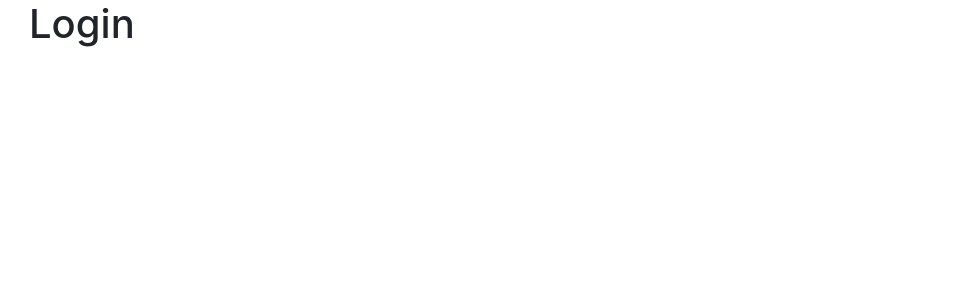
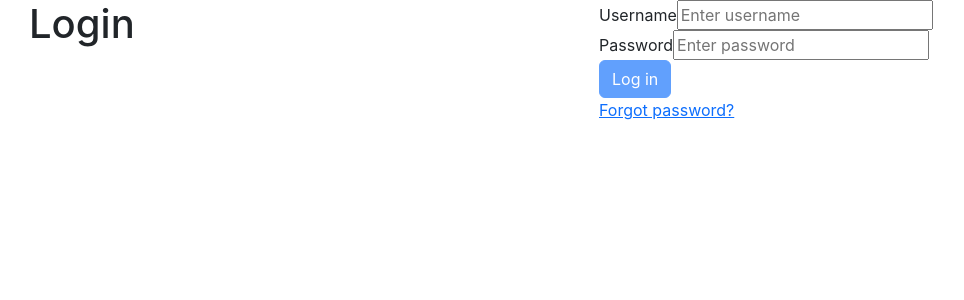
Before and after one commit to mateusz-moneta/only-buy, a React (Create React App) app in the folder front-end/: page / in a window 1280 px wide. Shown: the top 300 px of the page, without its empty margins (53-1017 px from the left). Built offline with nearby package versions, Linux system fonts and the light colour scheme.

Commit message:
Add Prettier and eslint

```diff
--- a/front-end/src/index.tsx
+++ b/front-end/src/index.tsx
@@ -5,9 +5,7 @@ import './index.scss';
 import App from './App';
 import reportWebVitals from './reportWebVitals';
 
-const root = ReactDOM.createRoot(
-  document.getElementById('root') as HTMLElement
-);
+const root = ReactDOM.createRoot(document.getElementById('root') as HTMLElement);
 root.render(
   <React.StrictMode>
     <App />
--- a/front-end/src/pages/login/login.tsx
+++ b/front-end/src/pages/login/login.tsx
@@ -1,9 +1,59 @@
-const Login = () =>{
-    return(
-        <div>
-            <h1>Login</h1>
+import React from 'react';
+
+const Login = () => {
+  return (
+    <div className="row content">
+      <div className="col-md-6 col-md-offset-3 col-sm-8 col-sm-offset-2 col-12">
+        <header>
+          <h1>Login</h1>
+        </header>
+      </div>
+
+      <div className="col-md-6 col-md-offset-3 col-sm-8 col-sm-offset-2 col-12">
+        <form>
+          <div>
+            <label htmlFor="username">
+              Username
+              <input
+                id="username"
+                minLength={5}
+                name="username"
+                type="text"
+                placeholder="Enter username"
+                required
+              />
+            </label>
+          </div>
+
+          <div>
+            <label htmlFor="password">
+              Password
+              <input
+                id="password"
+                minLength={6}
+                name="password"
+                type="password"
+                placeholder="Enter password"
+                required
+              />
+            </label>
+          </div>
+
+          <div>
+            <button className="btn btn-primary" id="login__action-button" type="button" disabled>
+              Log in
+            </button>
+          </div>
+        </form>
+
+        <div className="col-sm-12">
+          <a className="login__forgot-password" href="forgot-password">
+            Forgot password?
+          </a>
         </div>
-    )
-}
+      </div>
+    </div>
+  );
+};
 
 export default Login;
```
Also changed, not shown: front-end/package.json (+8 -1 lines), front-end/src/App.tsx (+5 -3 lines), front-end/src/layout.tsx (+9 -8 lines), front-end/tsconfig.json (+2 -8 lines), front-end/.eslintrc.js (added), 2 other files (tests, documents, lock files or other folders).
